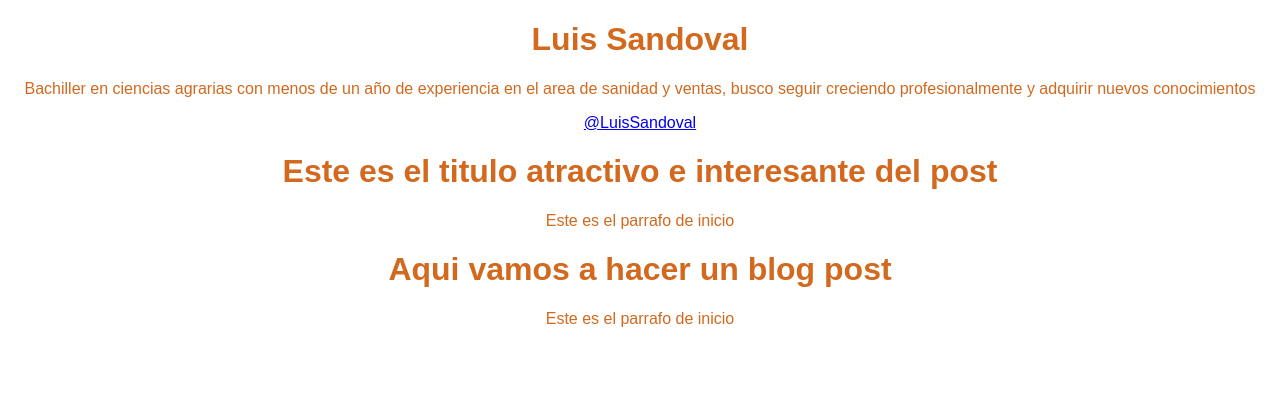
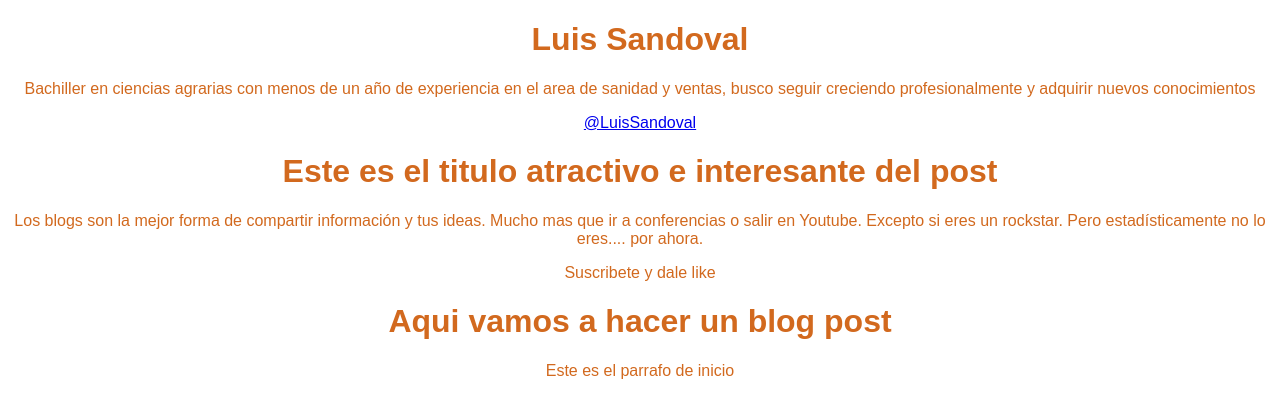
Before and after one commit to Luis-Sandoval-Vilcapoma/MiBLog, a plain HTML site: page index.html in a window 1280 px wide. Drawn offline with Linux system fonts and the light colour scheme.

Commit message:
Cambie el titulo del blog

```diff
--- a/index.html
+++ b/index.html
@@ -5,7 +5,7 @@
     <meta http-equiv="X-UA-Compatible" content="IE=edge">
     <meta name="viewport" content="width=device-width, initial-scale=1.0">
     <link rel="stylesheet" href="CSS/estilo.css">
-    <title>Document</title>
+    <title>Bienvenido a mi Blog</title>
 </head>
 <body>
     <div id="container">
@@ -16,7 +16,8 @@
         </head>
         <div id="post">
             <h1>Este es el titulo atractivo e interesante del post </h1>
-            <p>Este es el parrafo de inicio</p>
+            <p>Los blogs son la mejor forma de compartir información y tus ideas. Mucho mas que ir a conferencias o salir en Youtube. Excepto si eres un rockstar. Pero estadísticamente no lo eres.... por ahora.</p>
+            <p>Suscribete y dale like</p>
         </div>
     </div>
     <h1>Aqui vamos a hacer un blog post</h1>
```
